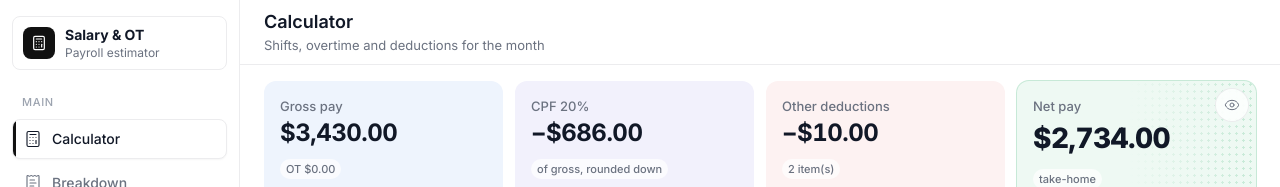
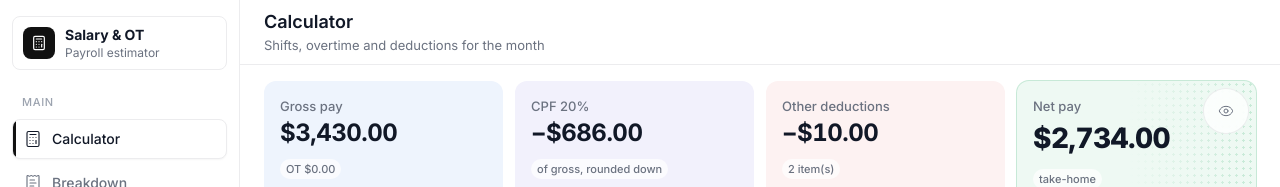
Before and after one commit to kyushira/overtime-calculator, a React (Vite) app: page /#calculator in a window 1280 px wide. Shown: the top 187 px of the page. Built offline with nearby package versions, Linux system fonts and the light colour scheme.

Commit message:
a11y: noindex meta, visible focus ring, 44px eye toggle (qa MUST 1,2,4)

```diff
--- a/index.html
+++ b/index.html
@@ -3,6 +3,7 @@
   <head>
     <meta charset="UTF-8" />
     <meta name="viewport" content="width=device-width, initial-scale=1.0, viewport-fit=cover" />
+    <meta name="robots" content="noindex,nofollow" />
     <title>Salary &amp; OT Calculator</title>
   </head>
   <body class="bg-slate-100">
--- a/src/components/SummaryCards.tsx
+++ b/src/components/SummaryCards.tsx
@@ -67,7 +67,7 @@ export function SummaryCards({ result, hidden, onToggleHidden }: { result: PayRe
         aria-label={hidden ? 'Show pay figures' : 'Hide pay figures'}
         aria-pressed={hidden}
         title={hidden ? 'Show pay figures' : 'Hide pay figures'}
-        className="absolute top-1 right-1 z-10 grid size-8 place-items-center rounded-full bg-white/80 text-slate-500 ring-1 ring-slate-200 backdrop-blur transition duration-150 ease-out hover:text-slate-900 active:scale-90 sm:top-2 sm:right-2"
+        className="absolute top-1 right-1 z-10 grid size-11 place-items-center rounded-full bg-white/80 text-slate-500 ring-1 ring-slate-200 backdrop-blur transition duration-150 ease-out hover:text-slate-900 active:scale-90 sm:top-2 sm:right-2"
       >
         <Eye size={16} strokeWidth={1.5} aria-hidden className={`col-start-1 row-start-1 transition-[opacity,transform] duration-200 ${hidden ? 'scale-75 opacity-0' : 'opacity-100'}`} />
         <EyeOff size={16} strokeWidth={1.5} aria-hidden className={`col-start-1 row-start-1 transition-[opacity,transform] duration-200 ${hidden ? 'opacity-100' : 'scale-75 opacity-0'}`} />
@@ -83,7 +83,7 @@ export function SummaryCards({ result, hidden, onToggleHidden }: { result: PayRe
           )}
           <div className="relative">
             {/* Leave room for the eye button: top-right tile is CPF on phones (2×2), Net on desktop (4 across). */}
-            <div className={`truncate text-[11px] font-medium text-slate-500 sm:text-[13px] ${i === 2 ? 'max-lg:pr-8' : ''} ${i === 3 ? 'lg:pr-9' : ''}`}>{t.label}</div>
+            <div className={`truncate text-[11px] font-medium text-slate-500 sm:text-[13px] ${i === 2 ? 'max-lg:pr-11' : ''} ${i === 3 ? 'lg:pr-12' : ''}`}>{t.label}</div>
             <TileValue value={t.value} negative={t.negative} hidden={hidden} hero={t.hero} />
             <div className="mt-1.5 hidden sm:block">
               <span className="inline-flex items-center rounded-full bg-white/70 px-1.5 py-0.5 text-[11px] font-medium text-slate-500">{hidden && t.subMoney ? 'OT ••••' : t.sub}</span>
--- a/src/index.css
+++ b/src/index.css
@@ -160,3 +160,9 @@ input[type='number'] {
     scroll-behavior: auto !important;
   }
 }
+
+:focus-visible {
+  outline: 2px solid #a5b4fc;
+  outline-offset: 2px;
+  border-radius: 8px;
+}
```
